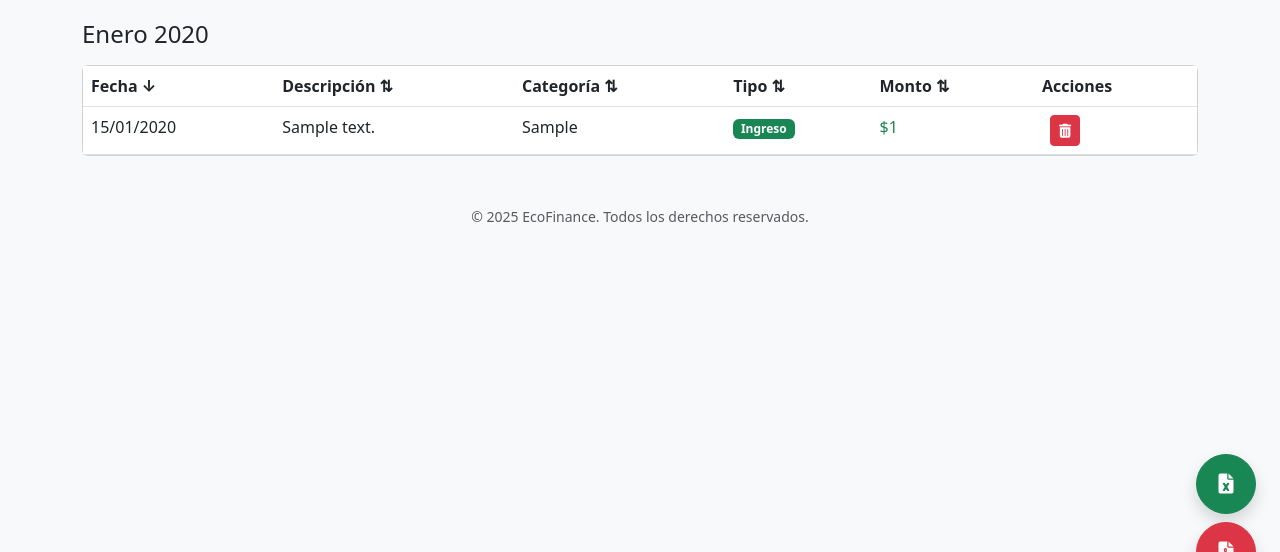
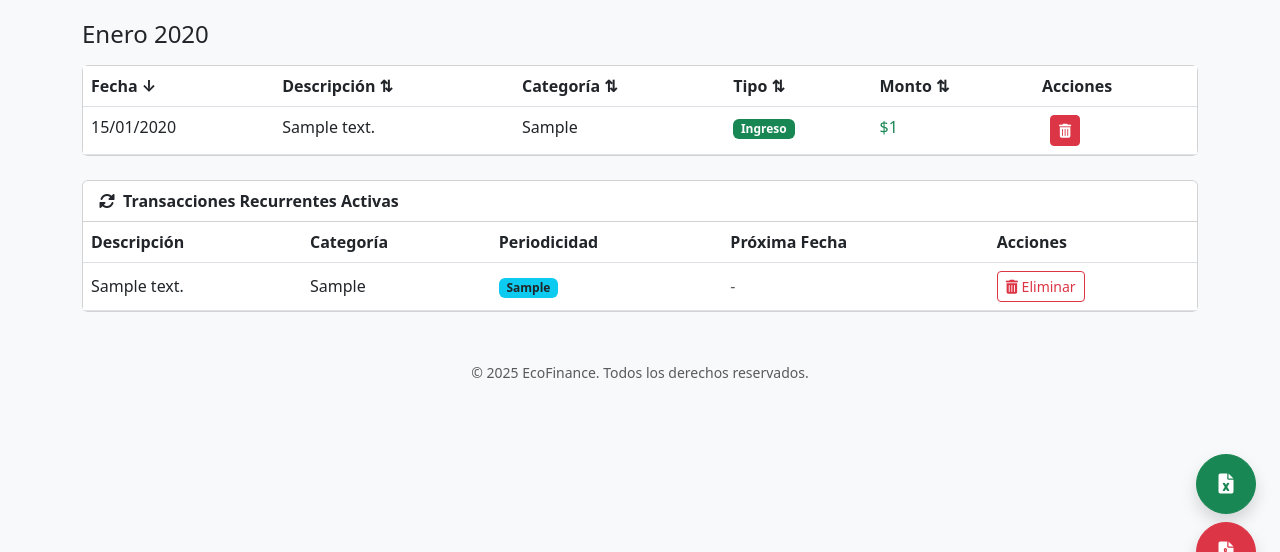
Before and after one commit to bllq99/ecofinance, a Django app: page /transacciones/ in a window 1280 px wide. Shown: the part 194-746 px from the top of the page. Run offline with Django 5.2, Linux system fonts and the light colour scheme; a user stored in the database is signed in; tables that the repository leaves empty hold one stand-in row (values such as "Sample post"); parts of the project's set-up code (start-up, migrations or seed data) failed here and were passed over.

Commit message:
Agregar campo 'ultima_generada' a SerieRecurrente, implementar generación de transacciones recurrentes y añadir funcionalidad para eliminar series recurrentes.

```diff
--- a/finanzas/models.py
+++ b/finanzas/models.py
@@ -41,6 +41,7 @@ class SerieRecurrente(models.Model):
     usuario = models.ForeignKey(User, on_delete=models.CASCADE, null=True)
     fecha_creacion = models.DateTimeField(auto_now_add=True)
     activa = models.BooleanField(default=True)
+    ultima_generada = models.DateField(null=True, blank=True)  # NUEVO
 
     def __str__(self):
         return f"Serie recurrente #{self.id}"
--- a/finanzas/templates/finanzas/lista_transacciones.html
+++ b/finanzas/templates/finanzas/lista_transacciones.html
@@ -165,4 +165,71 @@
         <i class="fas fa-file-pdf"></i>
     </a>
 </div>
+
+<!-- Series recurrentes activas -->
+<div class="card mb-4">
+    <div class="card-header bg-white d-flex align-items-center justify-content-between flex-wrap">
+        <span class="fw-bold"><i class="fas fa-sync-alt me-2"></i>Transacciones Recurrentes Activas</span>
+    </div>
+    <div class="card-body p-0">
+        <div class="table-responsive">
+            <table class="table table-hover align-middle mb-0">
+                <thead class="table-blue">
+                    <tr>
+                        <th>Descripción</th>
+                        <th>Categoría</th>
+                        <th>Periodicidad</th>
+                        <th>Próxima Fecha</th>
+                        <th>Acciones</th>
+                    </tr>
+                </thead>
+                <tbody>
+                    {% for item in series_con_base %}
+                    <tr>
+                        <td class="text-break">{{ item.trans.descripcion }}</td>
+                        <td>{{ item.trans.categoria|default:"Sin categoría" }}</td>
+                        <td>
+                            <span class="badge bg-info text-dark">{{ item.trans.periodicidad|title }}</span>
+                        </td>
+                        <td>
+                            {% if item.proxima %}
+                                {{ item.proxima|date:"d/m/Y" }}
+                            {% else %}
+                                <span class="text-muted">-</span>
+                            {% endif %}
+                        </td>
+                        <td>
+                            <!-- Botón de eliminar serie recurrente -->
+                            <button class="btn btn-outline-danger btn-sm" data-bs-toggle="modal" data-bs-target="#deleteSerieModal{{ item.serie.id }}">
+                                <i class="fas fa-trash-alt"></i> Eliminar
+                            </button>
+                        </td>
+                    </tr>
+                    <!-- Modal de confirmación para eliminar serie -->
+                    <div class="modal fade" id="deleteSerieModal{{ item.serie.id }}" tabindex="-1" aria-labelledby="deleteSerieModalLabel{{ item.serie.id }}" aria-hidden="true">
+                        <div class="modal-dialog modal-dialog-centered">
+                            <div class="modal-content">
+                                <div class="modal-header">
+                                    <h5 class="modal-title" id="deleteSerieModalLabel{{ item.serie.id }}">Eliminar Recurrente</h5>
+                                    <button type="button" class="btn-close" data-bs-dismiss="modal" aria-label="Cerrar"></button>
+                                </div>
+                                <div class="modal-body">
+                                    ¿Seguro que deseas eliminar esta serie recurrente? Se eliminarán todas las transacciones futuras no ocurridas.
+                                </div>
+                                <div class="modal-footer">
+                                    <button type="button" class="btn btn-secondary" data-bs-dismiss="modal">Cancelar</button>
+                                    <form method="POST" action="{% url 'eliminar_recurrente' item.serie.id %}">
+                                        {% csrf_token %}
+                                        <button type="submit" class="btn btn-danger">Eliminar</button>
+                                    </form>
+                                </div>
+                            </div>
+                        </div>
+                    </div>
+                    {% endfor %}
+                </tbody>
+            </table>
+        </div>
+    </div>
+</div>
 {% endblock %}
--- a/finanzas/urls.py
+++ b/finanzas/urls.py
@@ -19,4 +19,5 @@ urlpatterns = [
     path('registro/', views.registro_view, name='registro'),
     path('presupuesto/', views.establecer_presupuesto, name='establecer_presupuesto'),
     path('establecer-balance-inicial/', views.establecer_balance_inicial, name='establecer_balance_inicial'),
+    path('recurrentes/eliminar/<int:serie_id>/', views.eliminar_recurrente, name='eliminar_recurrente'),
 ]
--- a/finanzas/views.py
+++ b/finanzas/views.py
@@ -24,6 +24,7 @@ from reportlab.lib.units import inch
 from io import BytesIO
 from django.db.models.functions import TruncDay, TruncMonth
 from django.core.paginator import Paginator, PageNotAnInteger, EmptyPage
+from dateutil.relativedelta import relativedelta
 
 
 # 🏠 Dashboard: muestra resumen de ingresos, gastos y objetivos
@@ -183,6 +184,12 @@ def dashboard(request):
             max_gasto = monto
             mes_max_gasto = meses_gastos[i]
 
+    hoy = timezone.now().date()
+    ultimas_transacciones = Transaccion.objects.filter(
+        usuario=request.user,
+        fecha__lte=hoy  # Solo hasta hoy
+    ).order_by('-fecha', '-id')[:10]  # O la cantidad que desees
+
     return render(request, 'finanzas/dashboard.html', {
         'ingresos': float(ingresos),
         'gastos': float(gastos),
@@ -210,6 +217,13 @@ def dashboard(request):
 def lista_transacciones(request):
     mostrar_futuras = 'mostrar_futuras' in request.GET
     fecha_actual = timezone.now().date()
+    desde = fecha_actual.replace(day=1)
+    hasta = fecha_actual.replace(day=28) + relativedelta(days=4)
+    hasta = hasta - relativedelta(days=hasta.day-1)  # último día del mes
+
+    # Genera las transacciones recurrentes necesarias para el rango consultado
+    generar_transacciones_recurrentes(request.user, desde, hasta)
+
     orden = request.GET.get('orden')
 
     # Orden por defecto: fecha descendente y luego id descendente
@@ -256,10 +270,26 @@ def lista_transacciones(request):
     except EmptyPage:
         transacciones_paginadas = paginator.page(paginator.num_pages)
 
+    series_recurrentes = SerieRecurrente.objects.filter(usuario=request.user, activa=True)
+    today = timezone.now().date()
+
+    series_con_base = []
+    for serie in series_recurrentes:
+        trans_base = serie.transaccion_set.order_by('fecha').first()
+        # Buscar la próxima transacción futura
+        proxima = serie.transaccion_set.filter(fecha__gt=today).order_by('fecha').first()
+        series_con_base.append({
+            'serie': serie,
+            'trans': trans_base,
+            'proxima': proxima.fecha if proxima else None
+        })
+
     return render(request, 'finanzas/lista_transacciones.html', {
         'transacciones': transacciones_paginadas,
+        'orden_actual': orden,
         'nombre_mes': nombre_mes,
-        'orden_actual': orden,
+        'series_con_base': series_con_base,
+        'today': today,
     })
 
 
@@ -666,3 +696,69 @@ def descargar_transacciones_pdf(request):
     response.write(pdf)
 
     return response
+
+def generar_transacciones_recurrentes(usuario, desde, hasta):
+    series = SerieRecurrente.objects.filter(
+        usuario=usuario,
+        activa=True,
+        transaccion__fecha_inicio__lte=hasta
+    ).distinct()
+
+    for serie in series:
+        trans_base = Transaccion.objects.filter(serie_recurrente=serie).order_by('fecha_inicio').first()
+        if not trans_base:
+            continue
+
+        fecha_inicio = trans_base.fecha_inicio
+        fecha_fin = trans_base.fecha_fin or hasta
+        periodicidad = trans_base.periodicidad.lower()
+        ultima = serie.ultima_generada or fecha_inicio
+
+        # Determina el incremento
+        incrementos = {
+            'diaria': relativedelta(days=1),
+            'semanal': relativedelta(weeks=1),
+            'mensual': relativedelta(months=1),
+            'anual': relativedelta(years=1),
+        }
+        incremento = incrementos.get(periodicidad)
+        if not incremento:
+            continue
+
+        fecha_actual = ultima
+        while fecha_actual <= hasta and fecha_actual <= fecha_fin:
+            # ¿Ya existe la transacción para esta fecha?
+            if not Transaccion.objects.filter(
+                serie_recurrente=serie, fecha=fecha_actual
+            ).exists():
+                Transaccion.objects.create(
+                    usuario=trans_base.usuario,
+                    descripcion=trans_base.descripcion,
+                    monto=trans_base.monto,
+                    tipo=trans_base.tipo,
+                    fecha=fecha_actual,
+                    categoria=trans_base.categoria,
+                    es_recurrente=True,
+                    periodicidad=trans_base.periodicidad,
+                    fecha_inicio=trans_base.fecha_inicio,
+                    fecha_fin=trans_base.fecha_fin,
+                    serie_recurrente=serie
+                )
+                serie.ultima_generada = fecha_actual
+                serie.save(update_fields=['ultima_generada'])
+            fecha_actual += incremento
+
+@login_required
+def listar_recurrentes(request):
+    series = SerieRecurrente.objects.filter(usuario=request.user, activa=True)
+    return render(request, 'finanzas/lista_recurrentes.html', {'series': series})
+
+@login_required
+def eliminar_recurrente(request, serie_id):
+    serie = get_object_or_404(SerieRecurrente, id=serie_id, usuario=request.user, activa=True)
+    hoy = timezone.now().date()
+    Transaccion.objects.filter(serie_recurrente=serie, fecha__gt=hoy).delete()
+    serie.activa = False
+    serie.save()
+    messages.success(request, "Transacción recurrente eliminada y futuras transacciones canceladas.")
+    return redirect('lista_transacciones')
```
Also changed, not shown: finanzas/migrations/0004_serierecurrente_ultima_generada.py (added).
